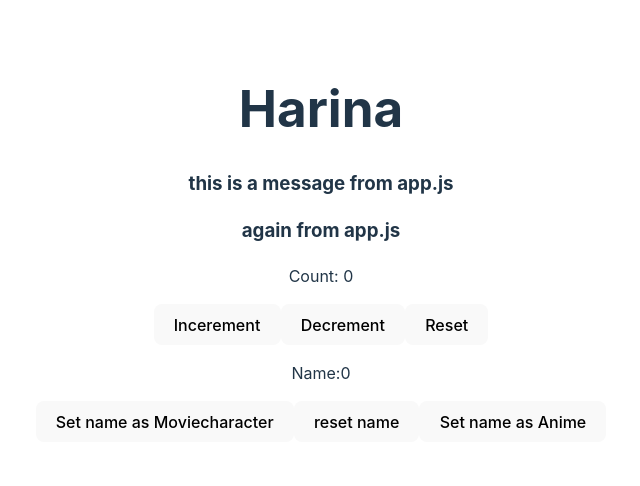
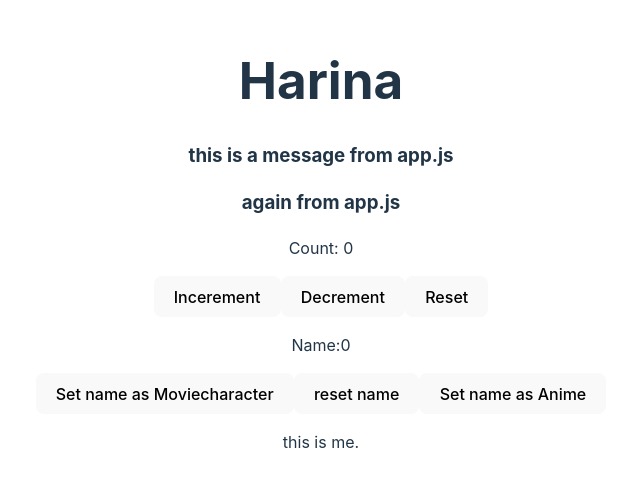
Before and after one commit to harinakhati/webdevelopmentwith-reactjs, a React (Vite) app in the folder todo/: page / in a window 1280 px wide. Shown: the part 156-642 px from the top of the page, without its empty margins (319-959 px from the left). Built offline with nearby package versions, Linux system fonts and the light colour scheme.

Commit message:
todo/src/App.jsx todo/src/component/TextBox.jsx

```diff
--- a/todo/src/App.jsx
+++ b/todo/src/App.jsx
@@ -4,6 +4,7 @@ import viteLogo from '/vite.svg'
 
 import MessageBar from "./component/message"
 import State from "./component/State";
+import TextBox from './component/TextBox';
 
 import './App.css'
 function App() {
@@ -13,6 +14,7 @@ function App() {
      <MessageBar message="this is a message from app.js"/>
      <MessageBar message="again from app.js"/>
      <State />
+    <TextBox />
      </div>
   );
 }
--- /dev/null
+++ b/todo/src/component/TextBox.jsx
@@ -0,0 +1,11 @@
+const TextBox=()=>{
+    const onPClick=(v)=>{
+        alert("Button clicked");
+    }
+    return(
+        <div>
+            <p onClick={onPClick}>this is me.</p>
+        </div>
+    );
+}
+export default TextBox
```
Also changed, not shown: todo/src/component/State.jsx (line endings or trailing spaces).
